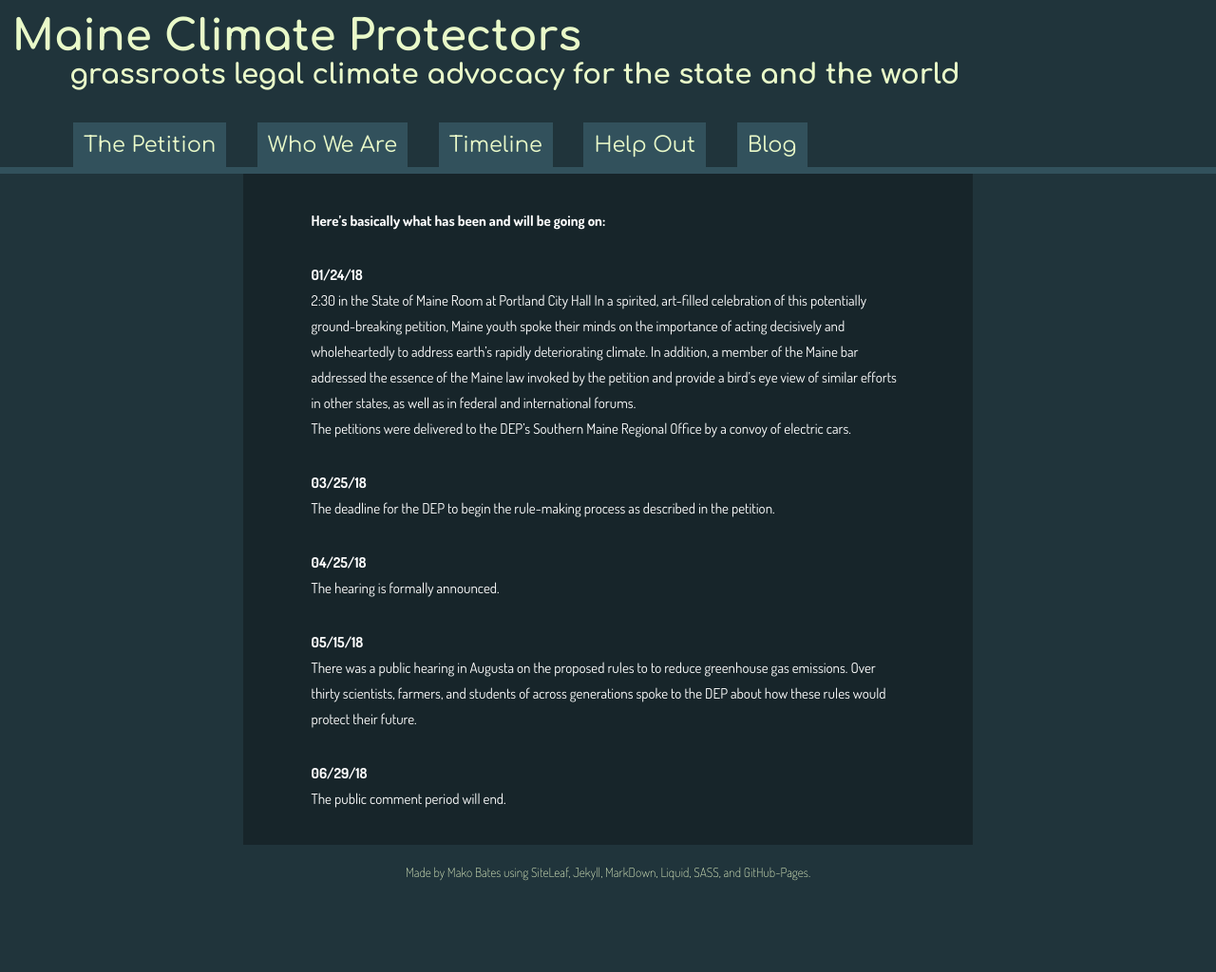
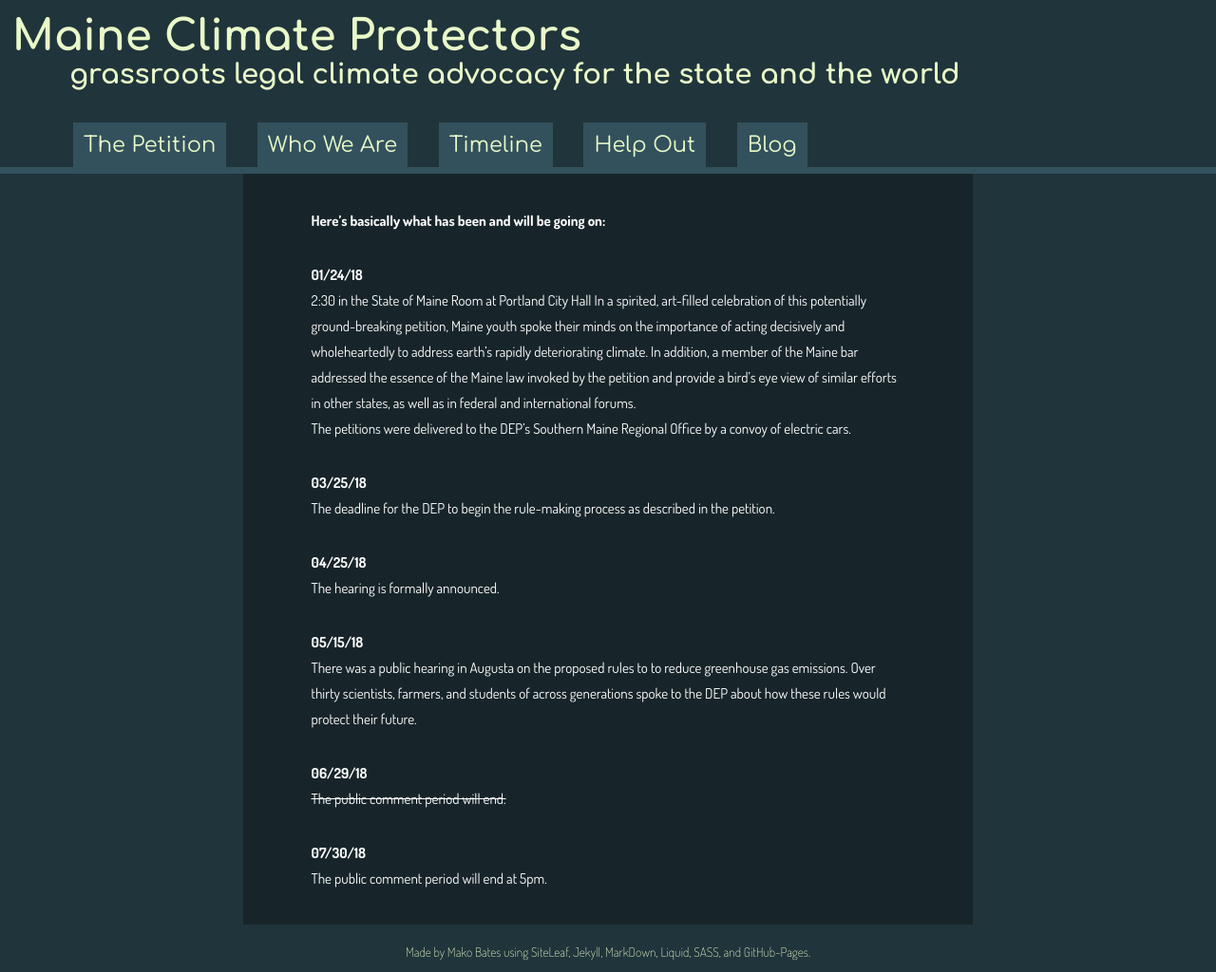
Before and after one commit to ShapeOfMatter/maine-climate-protectors, a Jekyll site: the page built from timeline.markdown, in a window 1280 px wide. Shown: the whole page at 95% size. Built offline with Jekyll 4.4.1, drawn with Linux system fonts in a browser that asks for light colours; before the commit the page ends 940 px from its top, so only the background shows below that.

Commit message:
Updated Timeline

```diff
--- a/timeline.markdown
+++ b/timeline.markdown
@@ -21,7 +21,9 @@ events:
     gas emissions. Over thirty scientists, farmers, and students of across generations
     spoke to the DEP about how these rules would protect their future.
 - date: 2018-06-29 00:00:00 -04:00
-  text: The public comment period will end.
+  text: "~~The public comment period will end.~~"
+- date: 2018-07-30 00:00:00 -04:00
+  text: The public comment period will end at 5pm.
 ---
 
 {% comment %}
```
